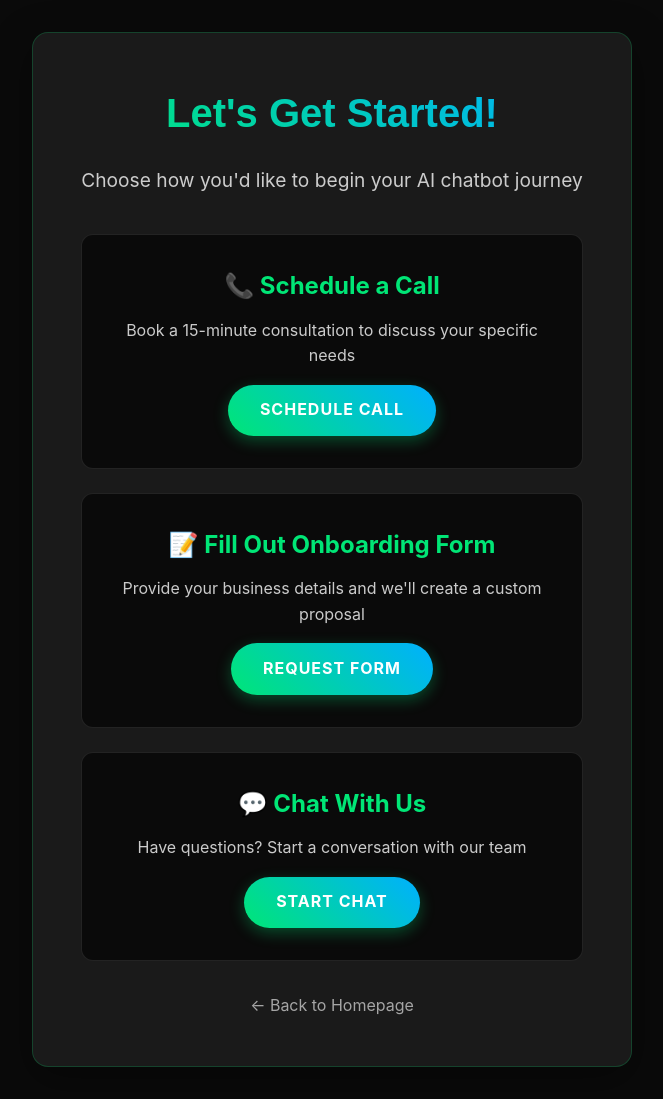
After one commit to Eli45-23/ai-coffee, a FastAPI app: template templates/start.html in a window 1280 px wide. The commit adds this page. Shown: the whole page, without its empty margins (308-971 px from the left). Run offline with FastAPI, Linux system fonts and the light colour scheme; the template is opened without the code that fills it, so the values that code supplies are empty.

Commit message:
Refocus homepage on Instagram & Facebook DM automation
- Updated hero section with new headline and subheadline focusing on social media DM automation
- Changed CTA button to "Get Started" linking to new /start route
- Added "How It Works" section with 3-step process
- Added security notice in footer about privacy and Meta integration
- Created /start route and onboarding page with contact options
- Maintained existing visual theme with neon green accents

🤖 Generated with [Claude Code](https://claude.ai/code)

Co-Authored-By: Claude <noreply@anthropic.com>

```diff
--- a/app/main.py
+++ b/app/main.py
@@ -31,6 +31,11 @@ templates = Jinja2Templates(directory=str(BASE_DIR / "templates"))
 @app.get("/", response_class=HTMLResponse)
 async def read_index(request: Request):
     return templates.TemplateResponse("index.html", {"request": request})
+
+# Start/onboarding route
+@app.get("/start", response_class=HTMLResponse)
+async def start(request: Request):
+    return templates.TemplateResponse("start.html", {"request": request})
 
 # 5) CORS (allow your front-end fetch)
 app.add_middleware(
--- /dev/null
+++ b/templates/start.html
@@ -0,0 +1,110 @@
+<!DOCTYPE html>
+<html lang="en">
+<head>
+  <meta charset="UTF-8">
+  <meta name="viewport" content="width=device-width,initial-scale=1">
+  <title>Get Started — AIChatFlows</title>
+  <link rel="stylesheet" href="/static/css/styles.css">
+  <style>
+    .start-container {
+      min-height: 100vh;
+      display: flex;
+      align-items: center;
+      justify-content: center;
+      padding: 2em;
+    }
+    .start-box {
+      background: var(--clr-secondary);
+      padding: 3em;
+      border-radius: 16px;
+      max-width: 600px;
+      width: 100%;
+      box-shadow: 0 12px 40px rgba(0, 0, 0, 0.4);
+      border: 1px solid rgba(0, 230, 118, 0.2);
+      text-align: center;
+    }
+    .start-box h1 {
+      font-family: var(--ff-heading);
+      font-size: 2.5rem;
+      margin-bottom: 0.5em;
+      background: linear-gradient(45deg, var(--clr-primary), var(--clr-accent-blue));
+      -webkit-background-clip: text;
+      -webkit-text-fill-color: transparent;
+    }
+    .start-box p {
+      font-size: 1.2rem;
+      margin-bottom: 2em;
+      color: var(--clr-light);
+      opacity: 0.9;
+    }
+    .start-options {
+      display: flex;
+      flex-direction: column;
+      gap: 1.5em;
+      margin-top: 2em;
+    }
+    .option-card {
+      background: var(--clr-dark);
+      padding: 2em;
+      border-radius: 12px;
+      border: 1px solid rgba(255, 255, 255, 0.1);
+      transition: transform 0.3s ease, box-shadow 0.3s ease;
+    }
+    .option-card:hover {
+      transform: translateY(-5px);
+      box-shadow: 0 8px 25px rgba(0, 230, 118, 0.3);
+      border-color: var(--clr-primary);
+    }
+    .option-card h3 {
+      color: var(--clr-primary);
+      margin-bottom: 0.5em;
+      font-size: 1.5rem;
+    }
+    .option-card p {
+      font-size: 1rem;
+      margin-bottom: 1em;
+    }
+    .back-link {
+      margin-top: 2em;
+      display: inline-block;
+      color: var(--clr-light);
+      opacity: 0.7;
+      transition: opacity 0.3s ease;
+    }
+    .back-link:hover {
+      opacity: 1;
+      color: var(--clr-primary);
+    }
+  </style>
+</head>
+<body>
+  <div class="start-container">
+    <div class="start-box">
+      <h1>Let's Get Started!</h1>
+      <p>Choose how you'd like to begin your AI chatbot journey</p>
+
+      <div class="start-options">
+        <div class="option-card">
+          <h3>📞 Schedule a Call</h3>
+          <p>Book a 15-minute consultation to discuss your specific needs</p>
+          <a href="mailto:hello@aichatflows.com?subject=Schedule a Consultation&body=Hi! I'd like to schedule a call to discuss setting up an AI chatbot for my business." class="btn">Schedule Call</a>
+        </div>
+
+        <div class="option-card">
+          <h3>📝 Fill Out Onboarding Form</h3>
+          <p>Provide your business details and we'll create a custom proposal</p>
+          <a href="mailto:hello@aichatflows.com?subject=Onboarding Form Request&body=Hi! I'm interested in getting started with AIChatFlows. Please send me the onboarding form." class="btn">Request Form</a>
+        </div>
+
+        <div class="option-card">
+          <h3>💬 Chat With Us</h3>
+          <p>Have questions? Start a conversation with our team</p>
+          <a href="mailto:hello@aichatflows.com?subject=Quick Question&body=Hi! I have a quick question about AIChatFlows..." class="btn">Start Chat</a>
+        </div>
+      </div>
+
+      <a href="/" class="back-link">← Back to Homepage</a>
+    </div>
+  </div>
+</body>
+</html>
```
Also changed, not shown: templates/index.html (+32 -3 lines).
